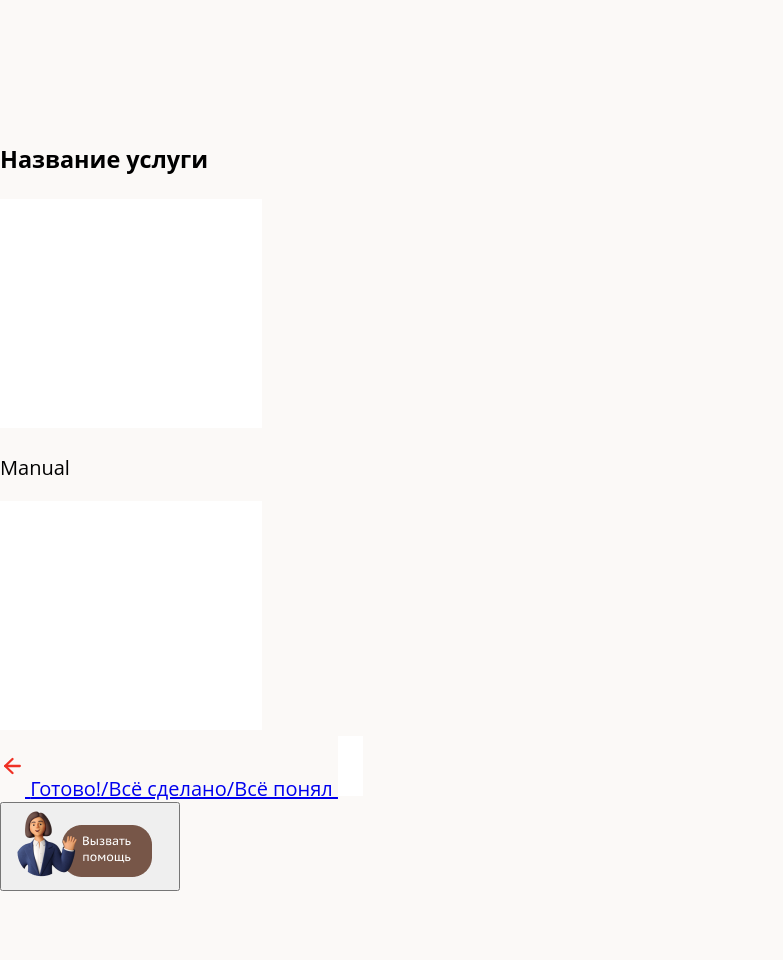
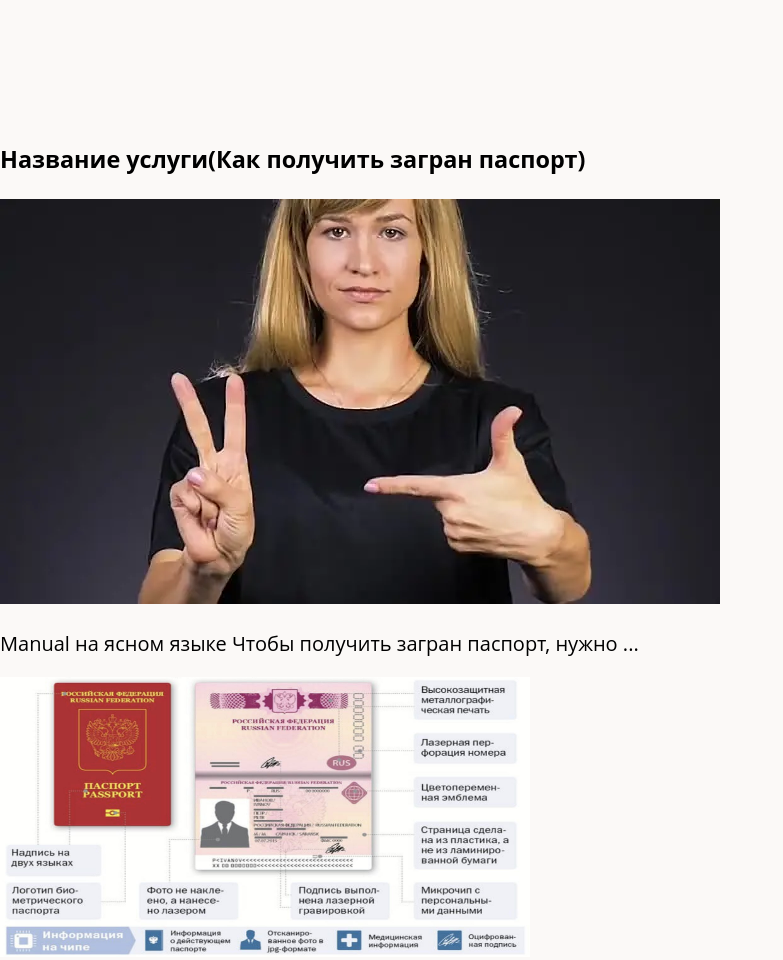
Before and after one commit to Elheid/IVR_good_web, a plain HTML site: page result.html in a window 1280 px wide. Shown: the top 960 px of the page, without its empty margins (0-783 px from the left). Before the commit the page ends 891 px from the top, so only its background shows below. Drawn offline with Linux system fonts and the light colour scheme.

Commit message:
smthForDesign

```diff
--- a/result.html
+++ b/result.html
@@ -13,13 +13,14 @@
       <section class="view-choose">
         <ul class="list-of-manual">
           <li class="manual-strp">
-                <h3 class="card-title">Название услуги</h3>
-                <img src="img/empty.jpg"  alt="Gif-с объяснениями">
+                <h3 class="card-title">Название услуги(Как получить загран паспорт)</h3>
+                <img src="img/gastrual2.jpg"  alt="Gif-с объяснениями">
                 <div class="manual">
                   <p>
-                    Manual
+                    Manual на ясном языке
+                    Чтобы получить загран паспорт, нужно ...
                   </p>
-                  <img src="img/empty.jpg"  alt="картинка ясного языка">
+                  <img src="img/pass.jpg" width="530px" height="280px" alt="картинка ясного языка">
                 </div>
           </li>
       </section>
```
Also changed, not shown: img/gastrual2.jpg (added), img/pass.jpg (added).
